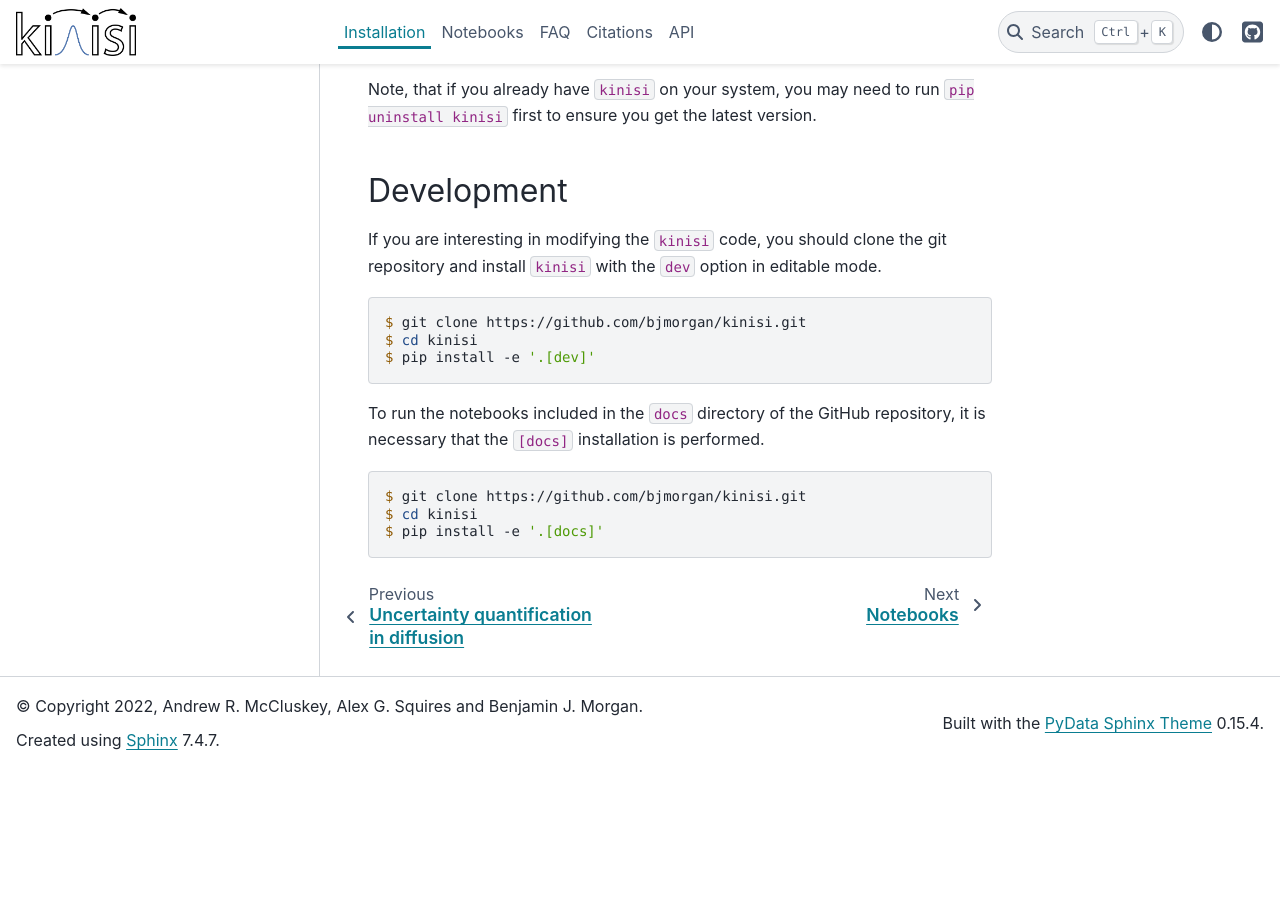
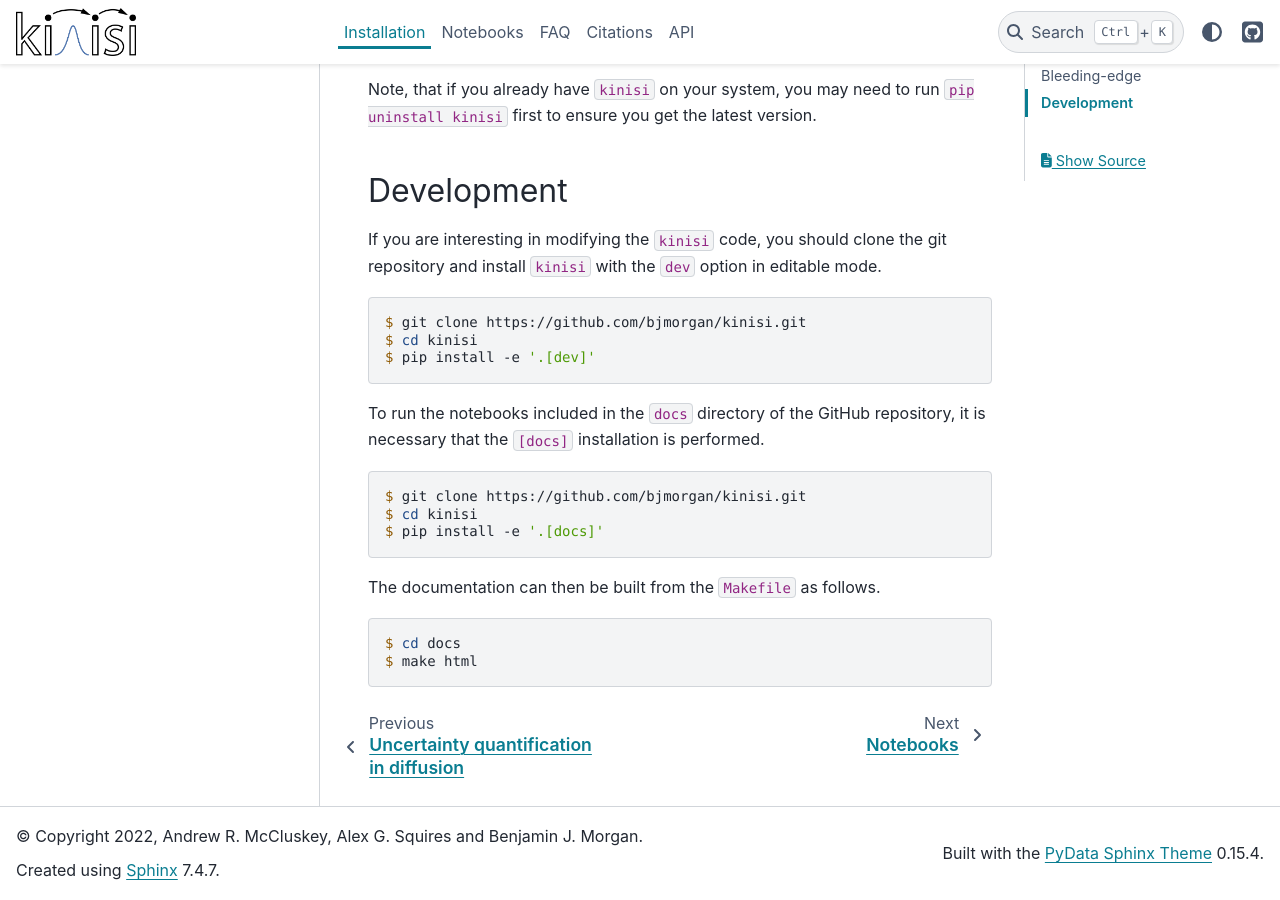
Before and after one commit to bjmorgan/kinisi, a Sphinx documentation site: the page built from docs/source/installation.md, in a window 1280 px wide and 900 px high, scrolled down 547 px. Built offline with Sphinx 7.4.7 and the PyData theme 0.15.4, drawn with Linux system fonts in a browser that asks for light colours; before the commit the page ends 1317 px from its top, so only the background shows below that.

Commit message:
Add docs build

````diff
--- a/docs/source/installation.md
+++ b/docs/source/installation.md
@@ -35,3 +35,10 @@
 $ cd kinisi
 $ pip install -e '.[docs]'
 ```
+
+The documentation can then be built from the `Makefile` as follows.
+
+```console
+$ cd docs
+$ make html
+```
````
